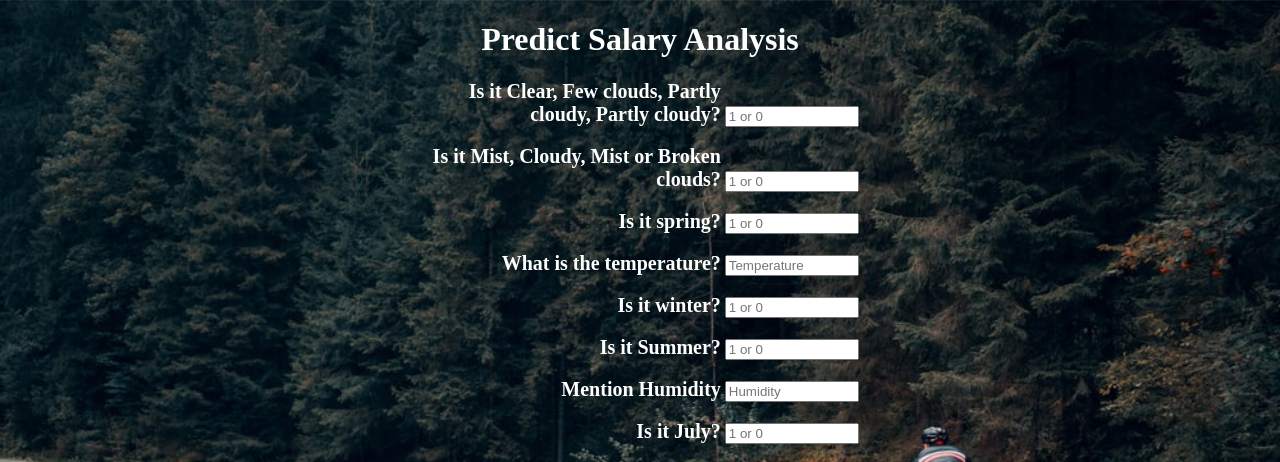
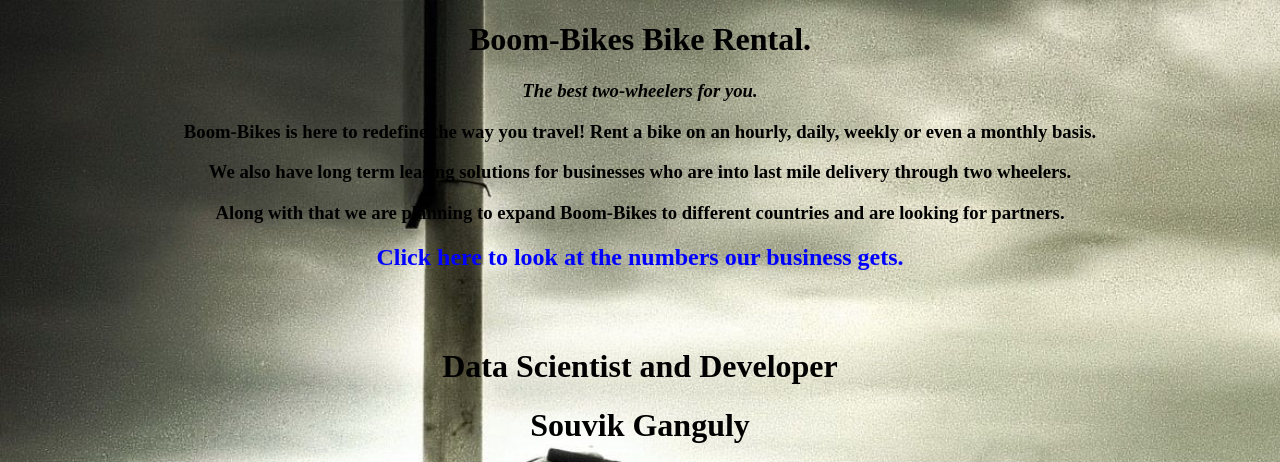
Before and after one commit to ds-souvik/Prediction-of-Bike-Rental-Count-Linear-Regression-and-Deployment-along-with-deployment, a Flask app: page / in a window 1280 px wide. Shown: the top 462 px of the page. Run offline with Flask 2, Linux system fonts and the light colour scheme; parts of the project's set-up code (start-up, migrations or seed data) failed here and were passed over.

Commit message:
Added social media handles, changed the aesthetics more and made the app more interactive.

```diff
--- a/app.py
+++ b/app.py
@@ -9,6 +9,10 @@
 
 @app.route('/')
 def home():
+    return render_template('home.html')
+
+@app.route('/index')
+def predictionpage():
     return render_template('index.html')
 
 @app.route('/predict', methods=['POST'])
@@ -31,7 +35,7 @@
     output= round(prediction[0], 2)
 
     #Output sent to the html page
-    return render_template('index.html', prediction_text='Number of cycles used: {}'.format(output))
+    return render_template('index.html', prediction_text='Prediction: {} cycle rents.'.format(output))
 
 if __name__=="__main__":
     app.run(debug=True)
--- /dev/null
+++ b/templates/home.html
@@ -0,0 +1,97 @@
+<!DOCTYPE html>
+<html lang="en">
+<head>
+    <link rel="stylesheet" type="text/css" href="style.css">
+    <link rel="stylesheet" href="https://stackpath.bootstrapcdn.com/font-awesome/4.7.0/css/font-awesome.min.css">
+    <style>
+        body {
+            background-image: url({{ url_for('static', filename='img/cycle3.jpg') }});
+            background-size: cover;
+        }
+
+        a:link {
+              color: blue;
+              background-color: transparent;
+              text-decoration: none;
+                }
+
+        a:visited {
+              color: green;
+              background-color: transparent;
+              text-decoration: none;
+                }
+
+        a:hover {
+              color: red;
+              background-color: transparent;
+              text-decoration: underline;
+                }
+
+        a:active {
+              color: yellow;
+              background-color: transparent;
+              text-decoration: underline;
+                }
+
+        .media{
+            position: absolute;
+            top: 10%
+            left: 50%;
+            transform: translate(83%, 35%);
+        }
+
+        li{
+            list-style: none;
+            margin: 10px 30px;
+            display: inline-block;
+            font-size: 20px;
+            padding: 20px 20px;
+            border: 1px solid #fff;
+            border-radius: 50%;
+            transition: .5s;
+            }
+
+        li:hover {
+            color: #292929;
+            border: 4px solid #292929;
+            transition: .5s;
+        }
+
+    </style>
+    <title>Boom Bikes Home Page</title>
+
+</head>
+
+<body>
+
+<div class="about-section">
+    <center><h1 style="color:black">Boom-Bikes Bike Rental.</h1></center>
+    <center><h3><font color="black"><i>The best two-wheelers for you.</i></font></h3></center>
+    <center><p><h3><font color="black">Boom-Bikes is here to redefine the way you travel! Rent a bike on an hourly, daily, weekly or even a monthly basis.</font></h3></p></center>
+    <center><p><h3><font color="black">We also have long term leasing solutions for businesses who are into last mile delivery through two wheelers.</font></h3></p></center>
+    <center><p><h3><font color="black">Along with that we are planning to expand Boom-Bikes to different countries and are looking for partners.</font></h3></p></center>
+    <center><p><h2><font color="black"><a href="index">Click here to look at the numbers our business gets.</a></font></h2></p></center>
+    <br></br>
+
+</div>
+
+<div class="wrapper">
+<center><h1><font color="black">Data Scientist and Developer</font></h1></body></center>
+<center><h1><font color="black">Souvik Ganguly</font></h1></center>
+<center><img src="{{ url_for('static', filename='img/me3.jpg') }}" alt="Souvik" width="550" height="700"></center>
+    <div class="media">
+        <ul>
+            <li><a href="https://www.linkedin.com/in/souvik-ganguly-4a9924105/"><i class="fa fa-linkedin"></i></a></li>
+            <li><a href="https://twitter.com/comicsouvik"><i class="fa fa-twitter"></i></a></li>
+            <li><a href="https://github.com/ds-souvik"><i class="fa fa-github"></i></a></li>
+            <li><a href="mailto:souvik.ganguly.ds@gmail.com?subject=Hey Buddy&body=Hi Souvik, %0D%0D                                                 %0D%0DSincerely,%0D"><i class="fa fa-envelope"></i></a></li>
+        </ul>
+    </div>
+</div>
+
+
+
+
+
+</body>
+</html>
--- a/templates/index.html
+++ b/templates/index.html
@@ -3,7 +3,7 @@
 <head>
     <style>
         body {
-            background-image: url({{ url_for('static', filename='img/cycle.jpg') }});
+            background-image: url({{ url_for('static', filename='img/cycle3.jpg') }});
             background-size: cover;
         }
 
@@ -29,6 +29,12 @@
             width: 300px
         }
 
+        label:hover{
+            color: red;
+              background-color: transparent;
+              text-decoration: underline;
+        }
+
 
     </style>
     <title>Boom Bikes - API</title>
@@ -36,9 +42,11 @@
 
 <body>
  <div class="login">
-	<center><h1 style="color:white">Predict Salary Analysis</h1></center>
+	<center><h1 style="color:black">Boom-Bikes Bike Rentals.</h1></center>
+    <center><h3><font color="black"><i>The best two-wheelers for you.</i></font></h3></center>
 
      <!-- Main Input For Receiving Query to our ML -->
+     <br></br>
     <form action="{{ url_for('predict')}}"method="post">
         <b><label for="best">Is it Clear, Few clouds, Partly cloudy, Partly cloudy?</label></b>
         <input type="text" id="best" name="Best", required="required", placeholder="1 or 0">
@@ -90,7 +98,7 @@
 
 
         <button type="submit" class="btn btn-primary btn-block btn-large">Predict</button>
-        <h1><b><center><font color="brown" size="7">{{ prediction_text }}</font></center></b></h1>
+        <h1><b><center><font color="white" size="7">{{ prediction_text }}</font></center></b></h1>
     </form>
      <br>
 
```
Also changed, not shown: static/img/cycle1.jpg (added), static/img/cycle2.jpg (added), static/img/cycle3.jpg (added), static/img/me.jpg (added), static/img/me2.jpg (added), 1 other file.
